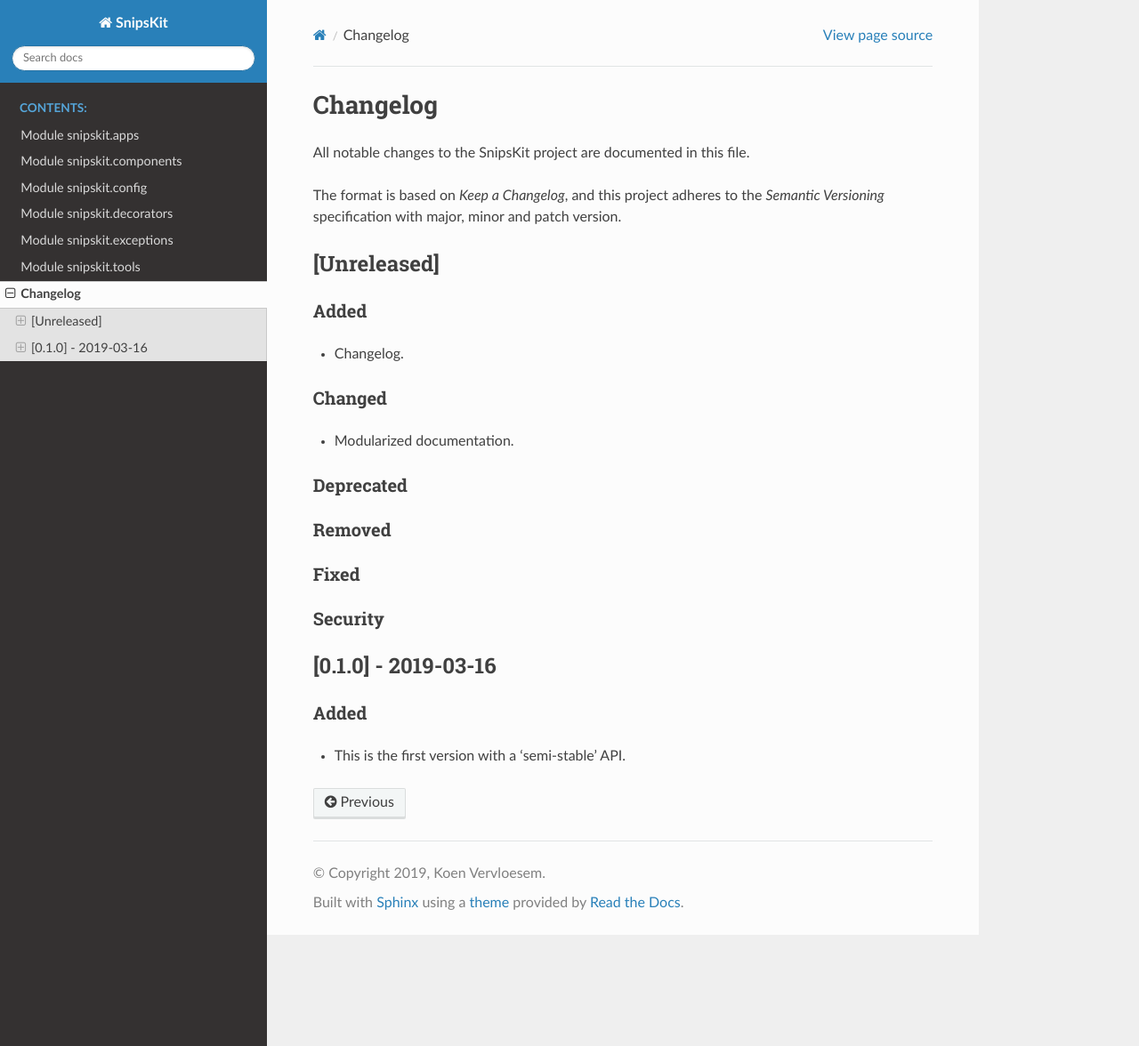
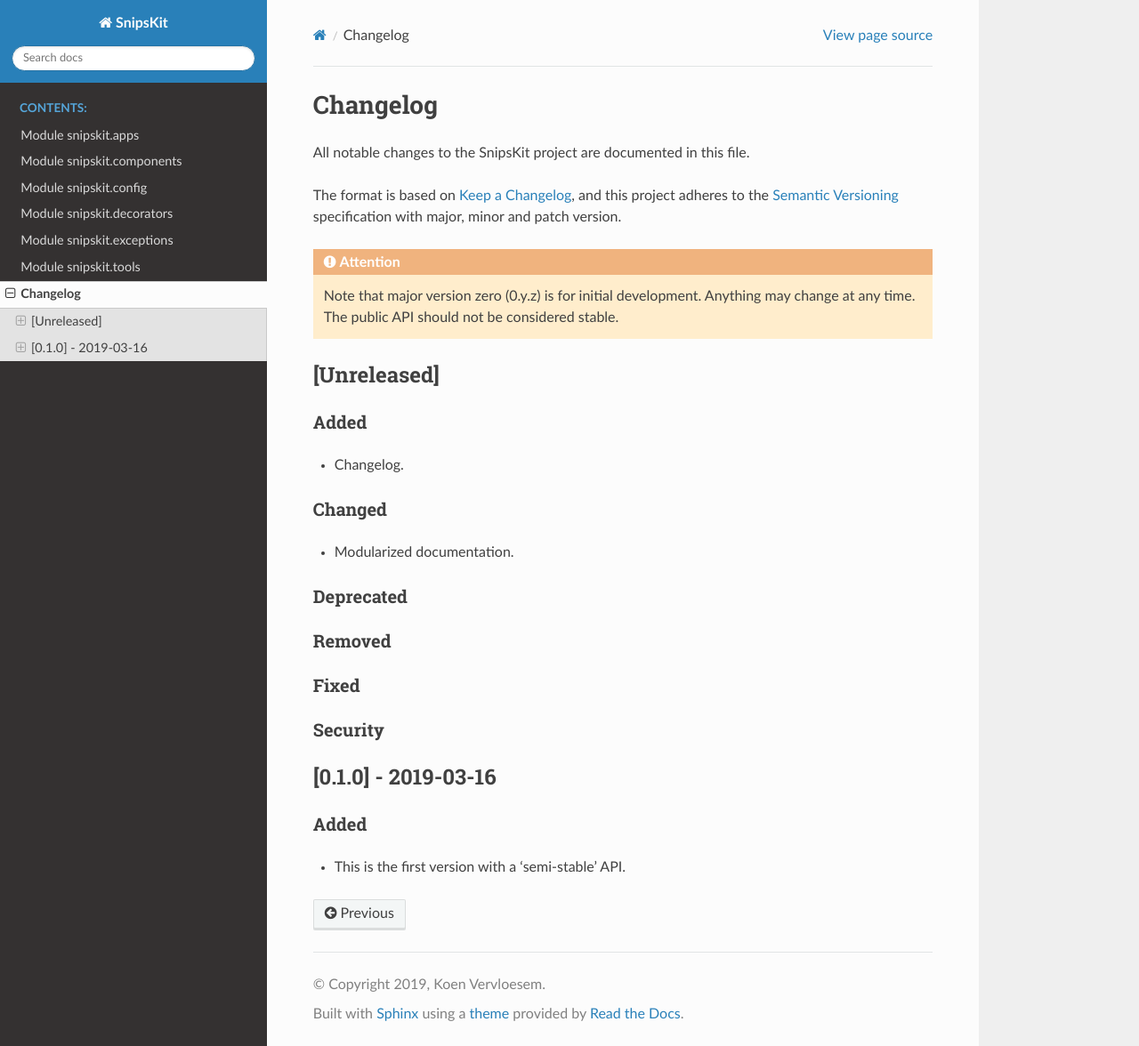
Before and after one commit to koenvervloesem/snipskit, a Sphinx documentation site: the page built from docs/source/CHANGELOG.rst, in a window 1280 px wide and 1176 px high. Shown: the whole window at 89% size. Built offline with Sphinx 7.4.7 and the Read the Docs theme 2.0.0, drawn with Linux system fonts in a browser that asks for light colours; some of the changed lines change nothing that is shown.

Commit message:
Docs: Fix links in Changelog

```diff
--- a/docs/source/CHANGELOG.rst
+++ b/docs/source/CHANGELOG.rst
@@ -4,13 +4,13 @@ Changelog
 
 All notable changes to the SnipsKit project are documented in this file.
 
-The format is based on `Keep a Changelog`, and this project adheres to the `Semantic Versioning` specification with major, minor and patch version.
+The format is based on `Keep a Changelog`_, and this project adheres to the `Semantic Versioning`_ specification with major, minor and patch version.
 
-.. attention: Note that major version zero (0.y.z) is for initial development. Anything may change at any time. The public API should not be considered stable.
+.. attention:: Note that major version zero (0.y.z) is for initial development. Anything may change at any time. The public API should not be considered stable.
 
-.. `Keep a Changelog`: https://keepachangelog.com/en/1.0.0/
+.. _`Keep a Changelog`: https://keepachangelog.com/en/1.0.0/
 
-.. `Semantic Versioning`: https://semver.org
+.. _`Semantic Versioning`: https://semver.org
 
 ************
 [Unreleased]
```
